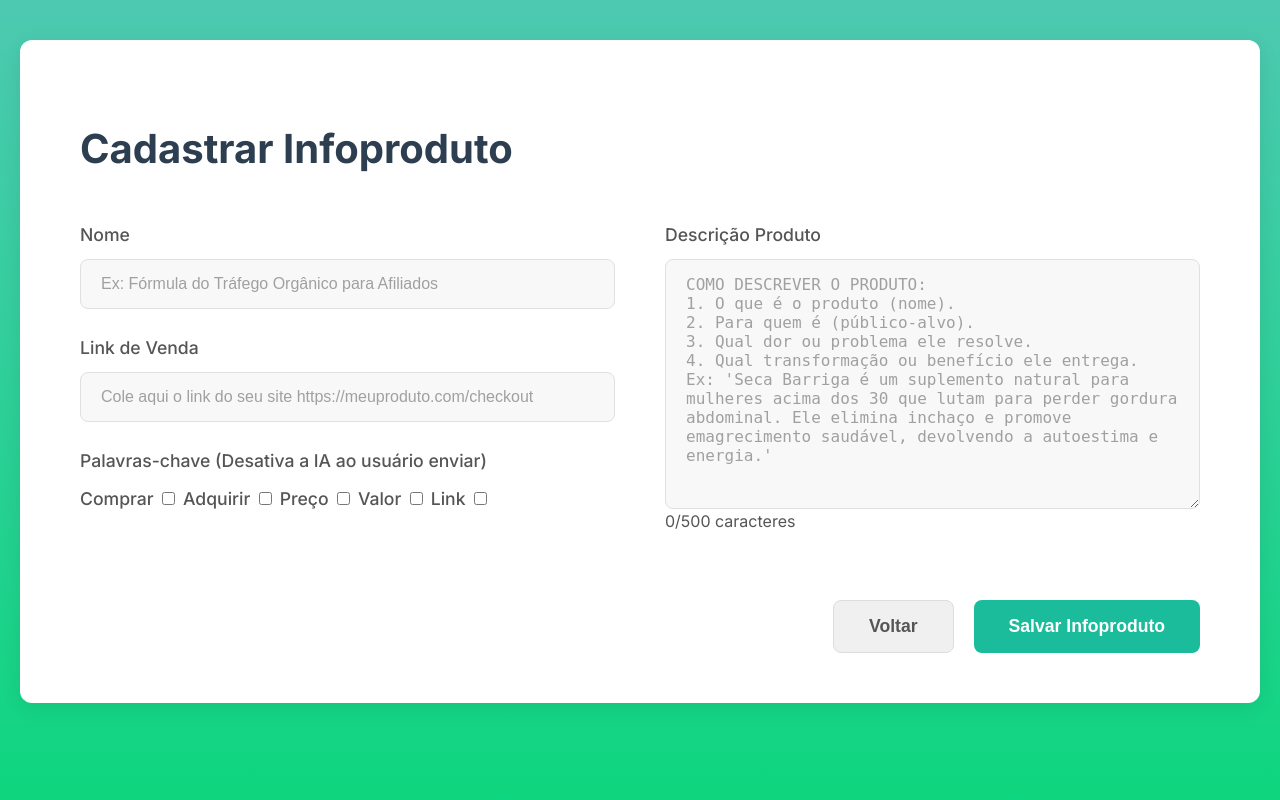
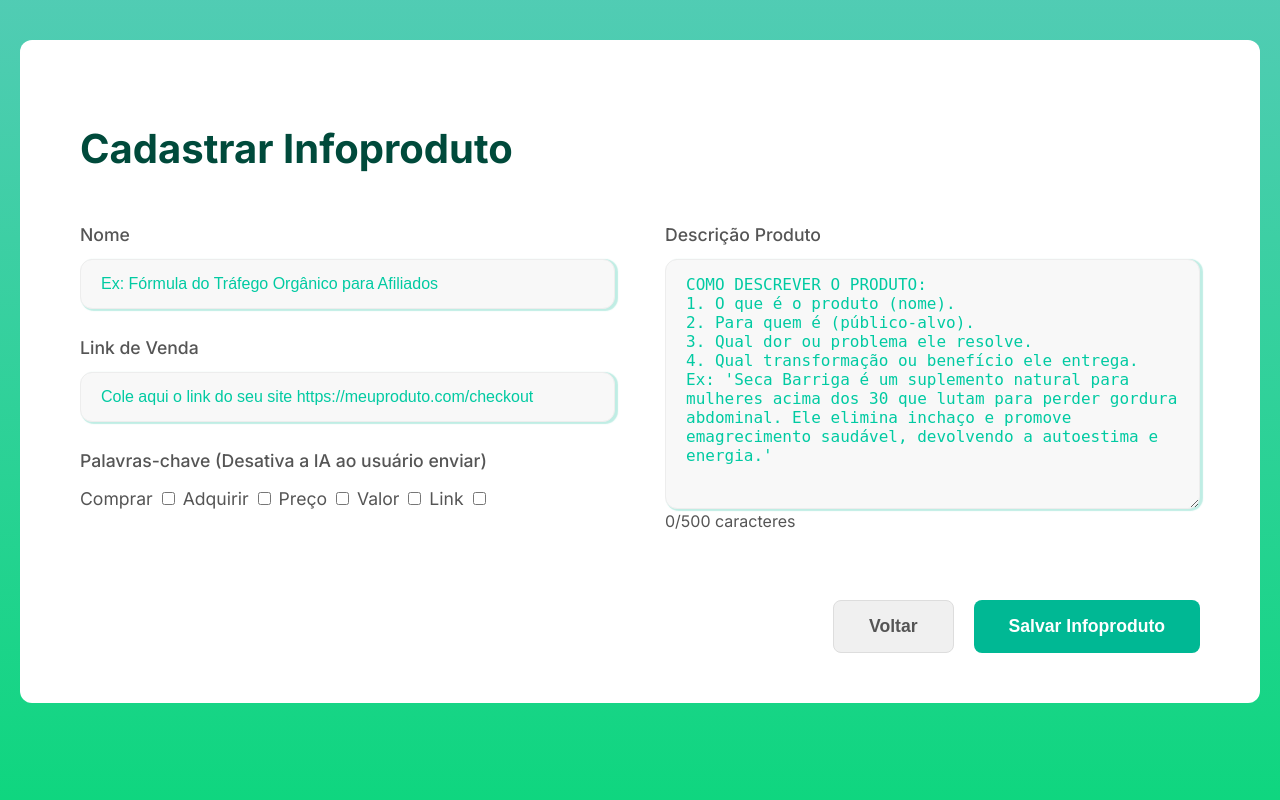
Before and after one commit to lauradevcode/AgenteGPT-SaaS, a Flask app: page /cadastrarproduto.html in a window 1280 px wide. Run offline with Flask 3, Linux system fonts and the light colour scheme.

Commit message:
feat: update style.css

```diff
--- a/static/style.css
+++ b/static/style.css
@@ -53,7 +53,14 @@ body {
     font-size: 2.8rem;
     margin: 0;
 }
+/* Estilos para os checkboxes de palavras-chave */
+.suggested-keywords-checkboxes .checkbox-container {
+    font-weight: normal; /* Garante que o texto do label dentro do checkbox-container seja normal */
+}
 
+.suggested-keywords-checkboxes .checkbox-container input[type="checkbox"] {
+    /* Estilos existentes para o checkbox em si, se houver */
+}
 .btn-config,
 .btn-logout {
     color: white;
@@ -329,7 +336,8 @@ body {
     ESTILOS DA TELA DE CADASTRO DE PRODUTO (cadastrarproduto.html)
     ===================================== */
 .product-body {
-    background-color: #f0f2f5;
+    /* ALTERADO: Fundo agora é branco puro */
+    background-color: #ffffff;
     display: flex;
     justify-content: center;
     align-items: flex-start;
@@ -339,9 +347,12 @@ body {
 }
 
 .product-page-container {
-    background-color: #ffffff;
+    background-color: #ffffff; /* Garante que o fundo do container seja branco */
     border-radius: 12px;
-    box-shadow: 0 5px 20px rgba(0, 0, 0, 0.08);
+    /* ALTERADO: Remove a sombra, se houver */
+    box-shadow: none; /* Remove a sombra do container */
+    /* ALTERADO: Remove a borda do container */
+    border: none; /* Garante que não haja borda */
     padding: 50px 60px;
     max-width: 1800px;
     width: 100%;
@@ -349,7 +360,8 @@ body {
 }
 
 .product-page-container h1 {
-    color: #2c3e50;
+    /* ALTERADO: Nova cor para o título */
+    color: #004A3B;
     font-size: 2.5rem;
     margin-bottom: 40px;
     text-align: left;
@@ -379,25 +391,26 @@ body {
 .form-textarea {
     width: 100%;
     padding: 15px 20px;
-    border: 1px solid #e0e0e0;
-    border-radius: 8px;
+    border: 1px solid #EDEDED; /* Borda cinza clara */
+    border-radius: 12px; /* Borda arredondada de 12px */
     font-size: 1rem;
     color: #333;
     background-color: #f8f8f8;
     box-sizing: border-box;
     transition: border-color 0.3s ease, box-shadow 0.3s ease;
+    box-shadow: 2px 1px 1px 1px rgba(0, 184, 148, 0.25);
 }
 
 .form-input::placeholder,
 .form-textarea::placeholder {
-    color: #a0a0a0;
+    color: #01caa2; /* Placeholder na cor verde */
 }
 
 .form-input:focus,
 .form-textarea:focus {
     outline: none;
     border-color: #1ABC9C;
-    box-shadow: 0 0 0 2px rgba(26, 188, 156, 0.2);
+    box-shadow: 0 0 0 2px rgba(26, 188, 156, 0.2), 2px 1px 1px 1px rgba(0, 184, 148, 0.25);
 }
 
 .form-textarea {
@@ -417,7 +430,7 @@ body {
 }
 
 .btn-primary {
-    background-color: #1ABC9C;
+    background-color: #00B894; /* Botão primário com background verde */
     color: white;
     padding: 15px 35px;
     border: none;
@@ -465,6 +478,7 @@ body {
     .profiles-grid {
         grid-template-columns: repeat(2, 1fr);
         gap: 30px;
+        padding: 10px;
     }
     .profile-card {
         padding: 30px;
```
Lines whose indentation alone changed are shown as unchanged.
